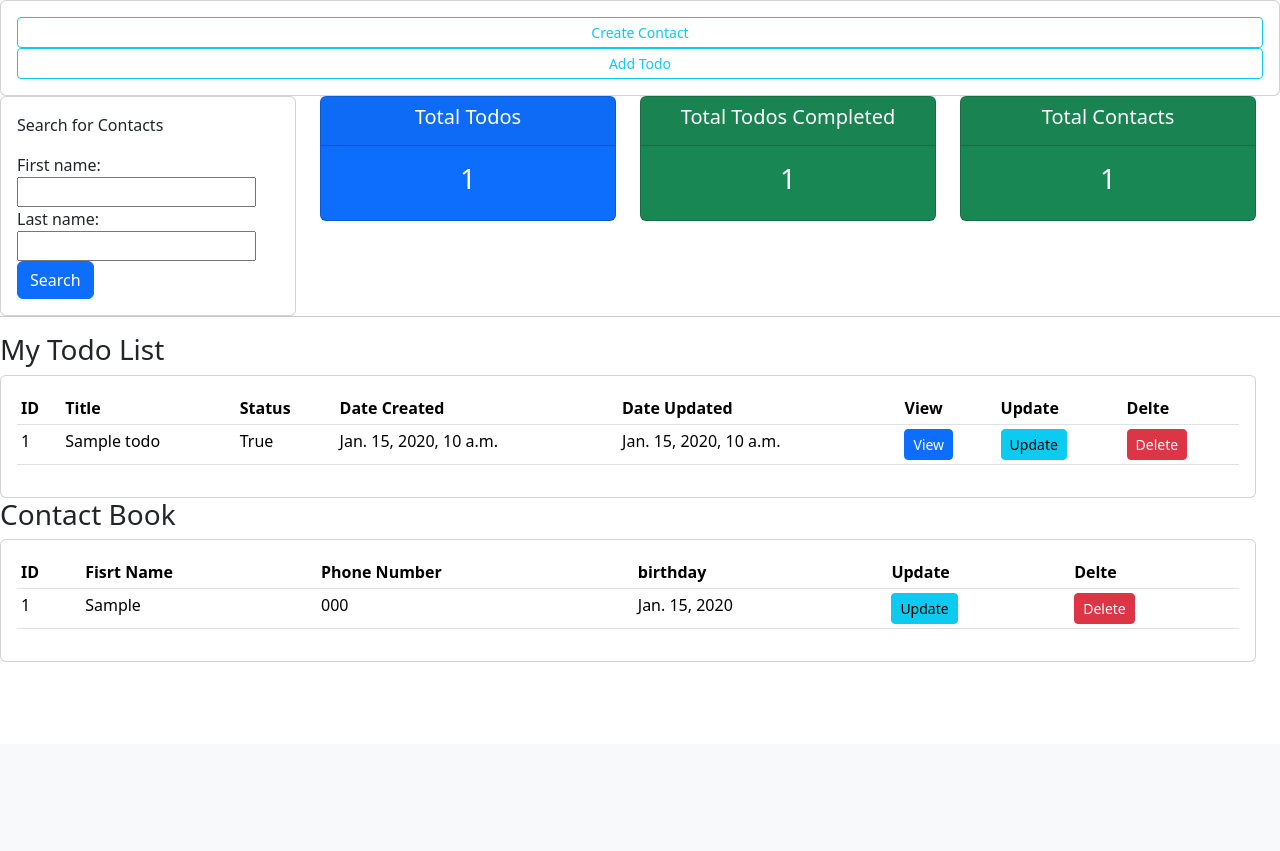
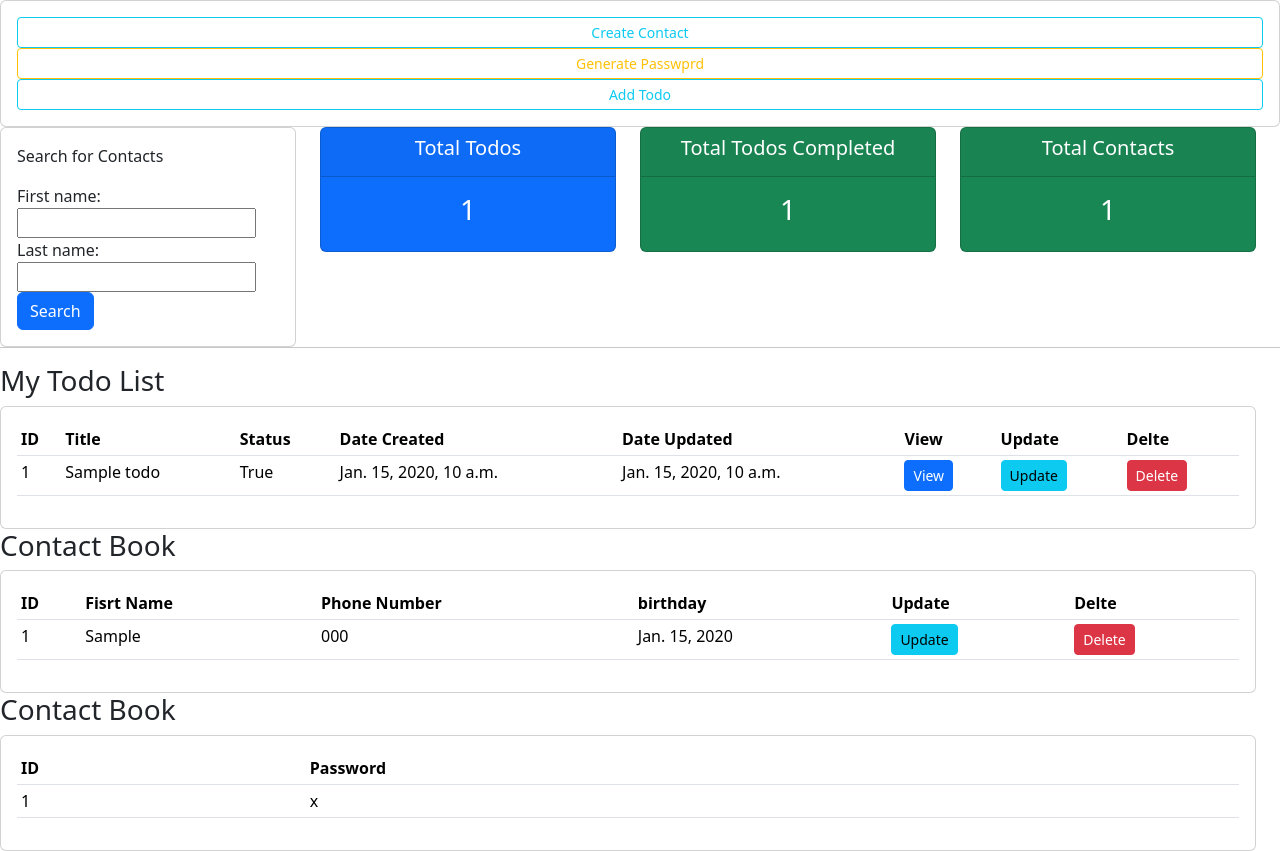
Before and after one commit to Franklinson/CODSOFT, a Django app: page /home in a window 1280 px wide. Shown: the part 56-907 px from the top of the page. Before the commit the page ends 718 px from the top, so only its background shows below. Run offline with Django 5.2, Linux system fonts and the light colour scheme; tables that the repository leaves empty hold one stand-in row (values such as "Sample post"); some libraries are stand-ins or nearby versions.

Commit message:
Added password to user's dashboard

```diff
--- a/todo/templates/todo_list.html
+++ b/todo/templates/todo_list.html
@@ -69,6 +69,20 @@
 
             </table>
         </div>
+
+        <strong><h3>Contact Book</h3></strong>
+        <div class="card card-body">
+            <table class="table table-sm">
+                <tr>
+                    <th> ID </th>
+                    <th>Password</th>
+                </tr>
+                {% for pass in password %}
+                    <tr>
+                        <td> {{ pass.id }} </td>
+                        <td> {{ pass }} </td>
+                    </tr>
+                {% endfor %}
     </div>
 
 </div>
--- a/todo/templates/user_status.html
+++ b/todo/templates/user_status.html
@@ -2,7 +2,7 @@
   <div class="col-md">
     <div class="card card-body">
       <a class="btn btn-outline-info btn-sm btn-block" href="{% url 'create_contact' %}"> Create Contact </a>
-      {% comment %} <a class="btn btn-outline-warning btn-sm btn-block" href="#">Make Payment</a> {% endcomment %}
+      <a class="btn btn-outline-warning btn-sm btn-block" href="{% url 'password_generator' %}"> Generate Passwprd </a>
       <a class="btn btn-outline-info btn-sm btn-block" href="{% url 'todo_create' %}">Add Todo</a>
     </div>
   </div>
--- a/todo/views.py
+++ b/todo/views.py
@@ -7,6 +7,7 @@ from django.contrib import messages
 from django.contrib.auth.decorators import login_required
 from contactbook.models import Contact, PhoneNumber
 from contactbook.filters import ContactFilter
+from password.models import Password
 
 
 def TodoList(request):
@@ -16,6 +17,7 @@ def TodoList(request):
     contacts = Contact.objects.all()
     contact = Contact.objects.get()
     phone = contact.phone_numbers.all()
+    password = Password.objects.all()
     tot = contacts.count()
     myfilter = ContactFilter(request.GET, queryset=contacts)
     contacts = myfilter.qs
@@ -28,6 +30,7 @@ def TodoList(request):
         'tot': tot,
         'phone': phone,
         'myfilter': myfilter,
+        'password': password,
     }
     return render(request, 'todo_list.html', context)
 
```
Also changed, not shown: password/views.py (line endings or trailing spaces).
